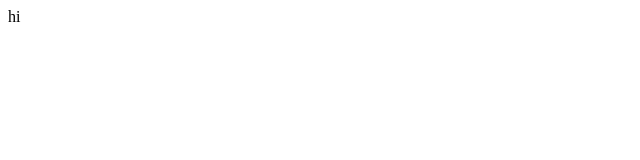
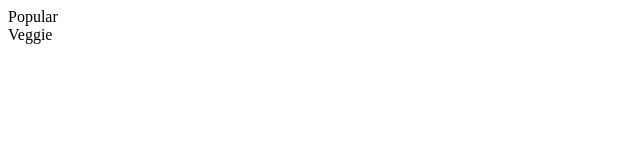
Before and after one commit to faha1999/recipes, a React (Create React App) app: page / in a window 1280 px wide. Shown: the top 160 px of the page, without its empty margins (0-640 px from the left). Built offline with nearby package versions, Linux system fonts and the light colour scheme.

Commit message:
organized file structure

```diff
--- a/src/App.js
+++ b/src/App.js
@@ -1,8 +1,13 @@
 import React from 'react';
 import './css/style.min.css';
+import { Pages } from './pages/Pages';
 
 function App() {
-  return <div className="App">hi</div>;
+  return (
+    <div>
+      <Pages />
+    </div>
+  );
 }
 
 export default App;
--- /dev/null
+++ b/src/components/Popular.jsx
@@ -0,0 +1,5 @@
+import React from 'react';
+
+export const Popular = () => {
+  return <div>Popular</div>;
+};
--- /dev/null
+++ b/src/components/Veggie.jsx
@@ -0,0 +1,5 @@
+import React from 'react';
+
+export const Veggie = () => {
+  return <div>Veggie</div>;
+};
--- /dev/null
+++ b/src/pages/Home.jsx
@@ -0,0 +1,12 @@
+import React from 'react';
+import { Popular } from '../components/Popular';
+import { Veggie } from '../components/Veggie';
+
+export const Home = () => {
+  return (
+    <div>
+      <Popular />
+      <Veggie />
+    </div>
+  );
+};
--- /dev/null
+++ b/src/pages/Pages.jsx
@@ -0,0 +1,10 @@
+import React from 'react';
+import { Home } from './Home';
+
+export const Pages = () => {
+  return (
+    <div>
+      <Home />
+    </div>
+  );
+};
```
Also changed, not shown: 1 other file (tests, documents, lock files or other folders).
